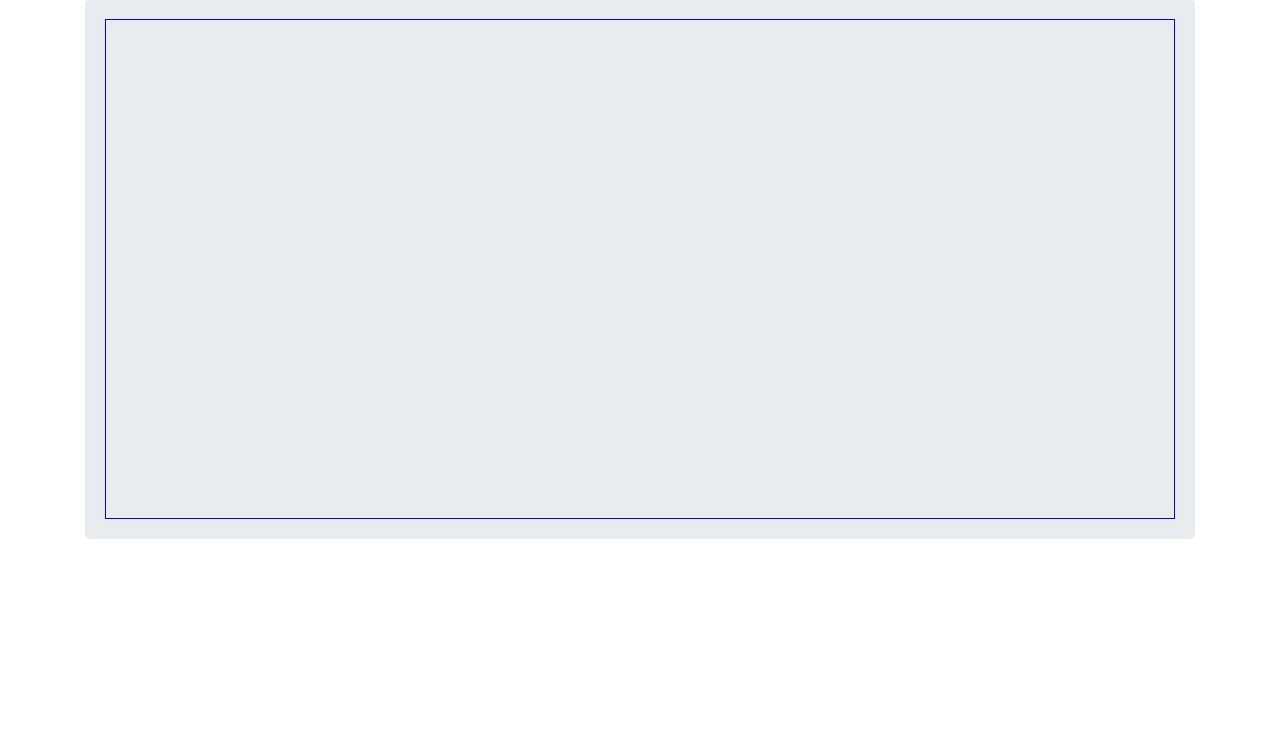
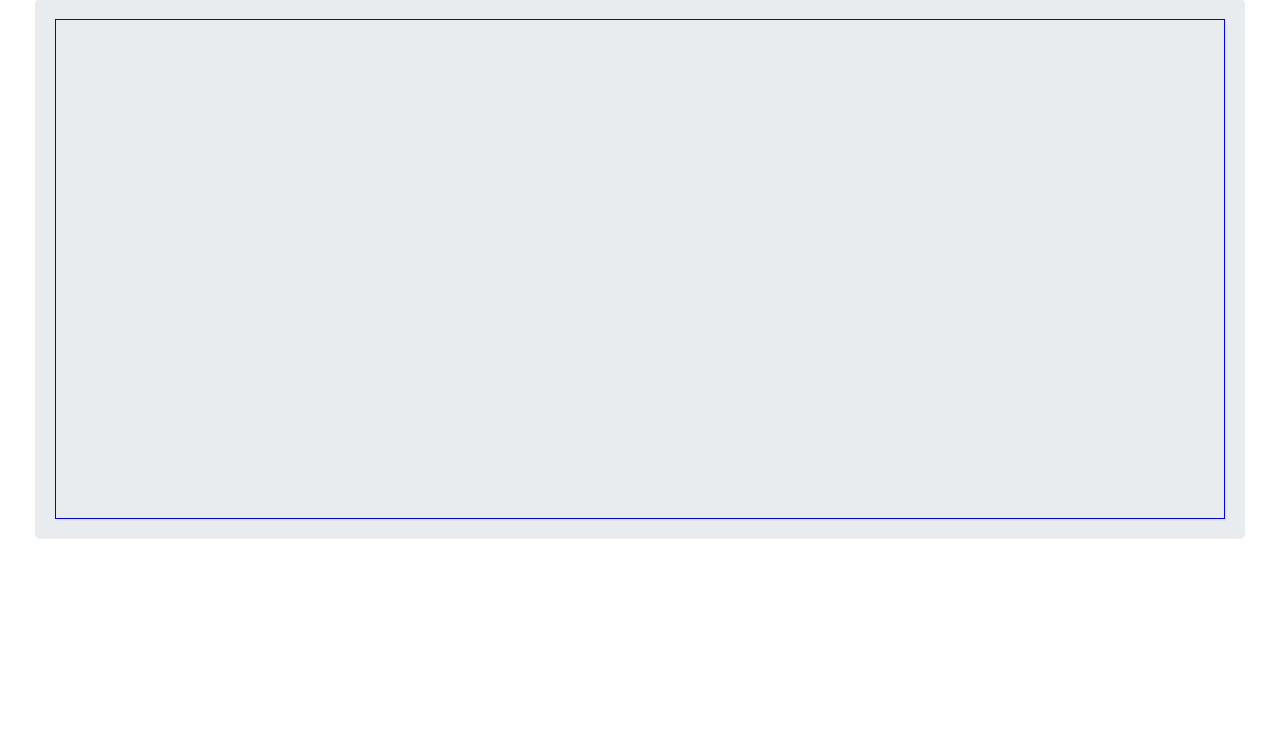
Before and after one commit to chaitanya1999/teamboard, a website: page index.html in a window 1280 px wide. Shown: the part 67-800 px from the top of the page. Drawn offline with nearby package versions, Linux system fonts and the light colour scheme.

Commit message:
responsive

```diff
--- a/index.html
+++ b/index.html
@@ -59,7 +59,7 @@
 				cp = $("#cp")[0];
 				cp.style.width = cp.parentElement.style.width;
 
-				canvas.style.width = cp.clientWidth-40;
+				canvas.style.width = cp.clientWidth - parseInt(cp.style.padding.replace('px','')) * 2;
 				canvas.style.height = canvas.height;
 
 				str =  canvas.style.width;
@@ -129,7 +129,7 @@
 
 	</head>
 	<body id='body' class='body wrapper' style='padding:20px;' onload='afterLoad()'>
-		<div class='container'>
+		<div class='container-fluid'>
 			<h2>TeamBoard</h2>
 			<div class='jumbotron center1' id='cp' style='padding:20px;width:940px;height:540px;'>
 				<canvas id='board' height='500px' width='900px' style='border: 1px solid blue;'></canvas>
```
